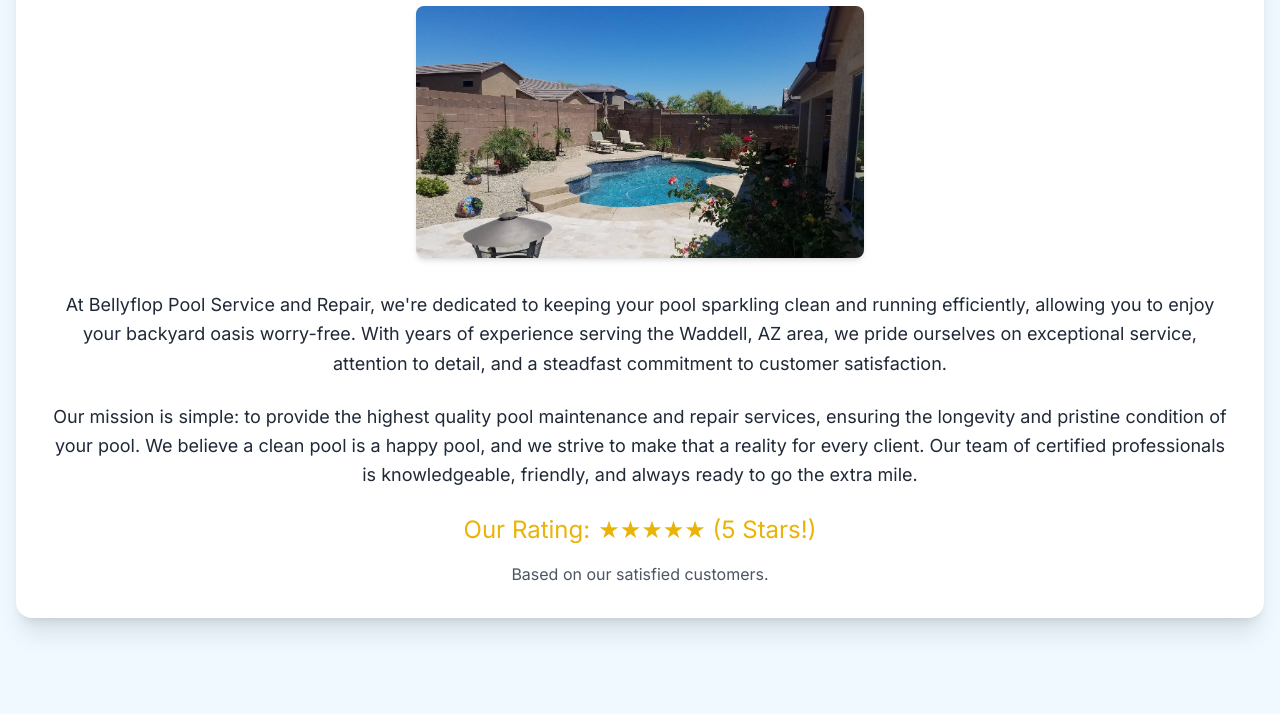
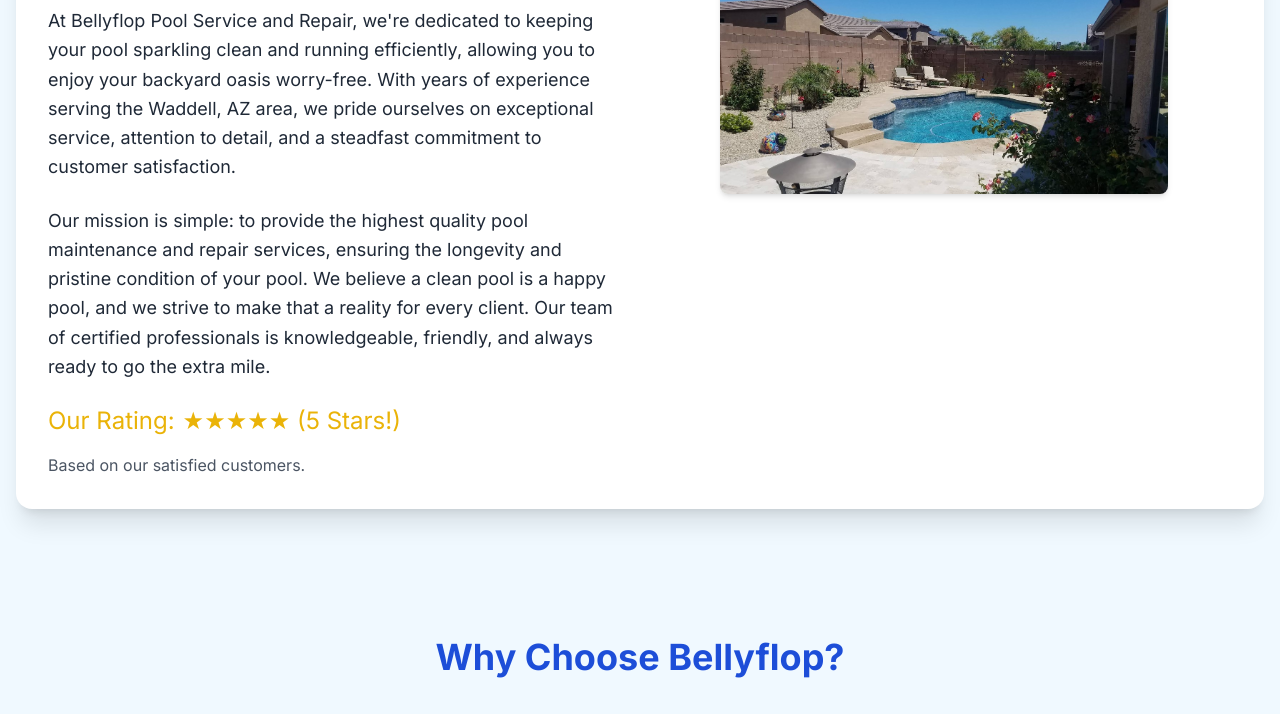
Before and after one commit to Pond3rosa/Poolguy, a plain HTML site: page index.html in a window 1280 px wide. Shown: the part 618-1332 px from the top of the page. Drawn offline with nearby package versions, Linux system fonts and the light colour scheme.

Commit message:
Update index.html

```diff
--- a/index.html
+++ b/index.html
@@ -21,10 +21,11 @@
             <h1 class="text-3xl font-bold mb-2 md:mb-0">Bellyflop Pool Service</h1>
             <nav>
                 <ul class="flex space-x-6">
-                    <li><a href="#about" class="hover:text-blue-200 transition duration-300">About Us</a></li>
-                    <li><a href="#why-choose-us" class="hover:text-blue-200 transition duration-300">Why Choose Us</a></li>
+                    <!-- Only Contact and Services visible on mobile, all visible on md and up -->
+                    <li class="hidden md:block"><a href="#about" class="hover:text-blue-200 transition duration-300">About Us</a></li>
+                    <li class="hidden md:block"><a href="#why-choose-us" class="hover:text-blue-200 transition duration-300">Why Choose Us</a></li>
                     <li><a href="#services" class="hover:text-blue-200 transition duration-300">Services</a></li>
-                    <li><a href="#testimonials" class="hover:text-blue-200 transition duration-300">Testimonials</a></li>
+                    <li class="hidden md:block"><a href="#testimonials" class="hover:text-blue-200 transition duration-300">Testimonials</a></li>
                     <li><a href="#contact" class="hover:text-blue-200 transition duration-300">Contact</a></li>
                 </ul>
             </nav>
@@ -49,25 +50,29 @@
 
     <!-- About Us Section -->
     <section id="about" class="container mx-auto py-16 px-4">
-        <div class="bg-white p-8 rounded-2xl shadow-xl text-center">
-            <h3 class="text-4xl font-bold text-blue-700 mb-6">About Bellyflop Pool Service</h3>
-            <img src="pool1.jpg" alt="Bellyflop Pool Service Team" class="w-full max-w-md mx-auto rounded-lg shadow-md mb-8 object-cover aspect-video">
-            <p class="text-lg leading-relaxed mb-6">
+        <div class="bg-white p-8 rounded-2xl shadow-xl flex flex-col md:flex-row items-center md:items-start gap-8">
+            <div class="md:w-1/2">
+                <h3 class="text-4xl font-bold text-blue-700 mb-6 text-center md:text-left">About Bellyflop Pool Service</h3>
+                <p class="text-lg leading-relaxed mb-6 text-center md:text-left">
                     At Bellyflop Pool Service and Repair, we're dedicated to keeping your pool sparkling clean and running efficiently,
                     allowing you to enjoy your backyard oasis worry-free. With years of experience serving the Waddell, AZ area,
                     we pride ourselves on exceptional service, attention to detail, and a steadfast commitment to customer satisfaction.
                 </p>
-            <p class="text-lg leading-relaxed mb-6">
+                <p class="text-lg leading-relaxed mb-6 text-center md:text-left">
                     Our mission is simple: to provide the highest quality pool maintenance and repair services, ensuring the longevity
                     and pristine condition of your pool. We believe a clean pool is a happy pool, and we strive to make that a reality
                     for every client. Our team of certified professionals is knowledgeable, friendly, and always ready to go the extra mile.
                 </p>
-            <div class="flex items-center justify-center text-yellow-500 text-2xl mb-4">
+                <div class="flex items-center justify-center md:justify-start text-yellow-500 text-2xl mb-4">
                     <span class="mr-2">Our Rating:</span>
                     <!-- 5-star rating -->
                     &#9733;&#9733;&#9733;&#9733;&#9733; (5 Stars!)
                 </div>
-            <p class="text-md text-gray-600">Based on our satisfied customers.</p>
+                <p class="text-md text-gray-600 text-center md:text-left">Based on our satisfied customers.</p>
+            </div>
+            <div class="md:w-1/2 flex justify-center">
+                <img src="pool1.jpg" alt="Bellyflop Pool Service Team" class="w-full max-w-md rounded-lg shadow-md object-cover aspect-video">
+            </div>
         </div>
     </section>
 
```
Lines whose indentation alone changed are shown as unchanged.
